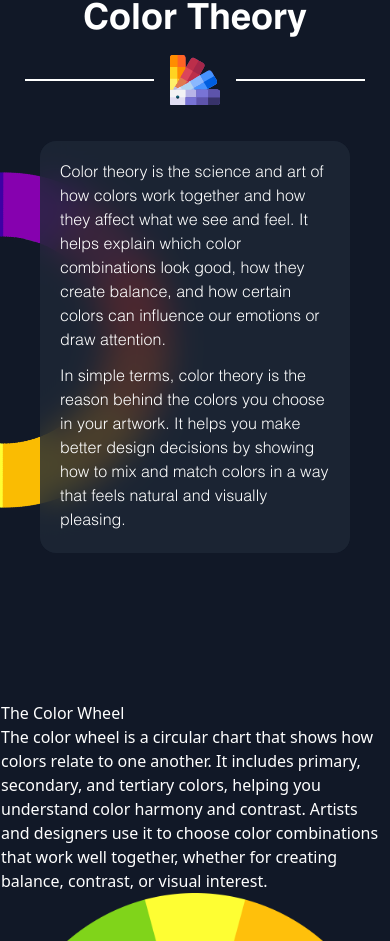
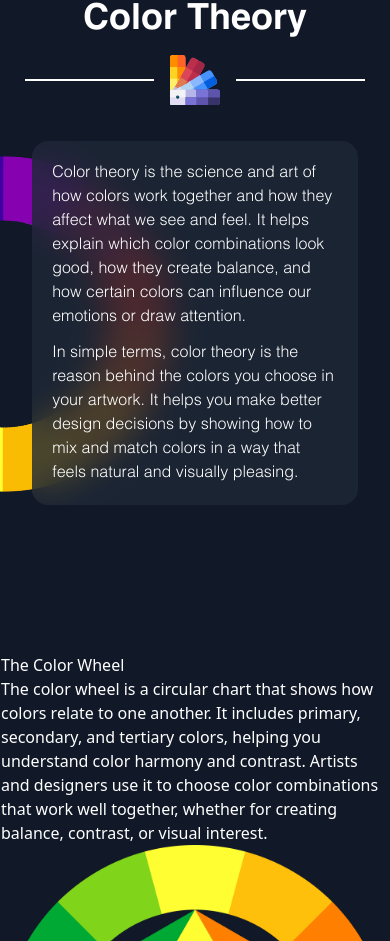
Before and after one commit to Themothy244/color-theory-blog, a React (Vite) app: page / in a window 390 px wide. Shown: the part 831-1772 px from the top of the page. Built offline with nearby package versions, Linux system fonts and the light colour scheme.

Commit message:
style(color): adjust margin for better responsiveness

```diff
--- a/src/components/ColorTheoryIntro/ColorTheoryIntro.jsx
+++ b/src/components/ColorTheoryIntro/ColorTheoryIntro.jsx
@@ -18,7 +18,7 @@ function ColorTheoryIntro() {
                 <img src={colorWheel} alt='color wheel' className='w-full h-full object-cover animate-spinn'/>
             </div>
 
-            <div className='bg-gray-200/80 backdrop-blur-lg mx-[10vw] my-5 rounded-2xl p-5 max-w-3xl lg:mx-auto md:p-6
+            <div className='bg-gray-200/80 backdrop-blur-lg mx-[8vw] my-5 rounded-2xl p-5 lg:max-w-3xl lg:mx-auto md:p-6
                             dark:bg-gray-800/80'>
                 <p className='font-helveticaLight mb-3 md:text-lg'>
                     Color theory is the science and art of how colors work together and how they affect what we see and feel. It helps explain which color combinations look good, how they create balance, and how certain colors can influence our emotions or draw attention.
```
